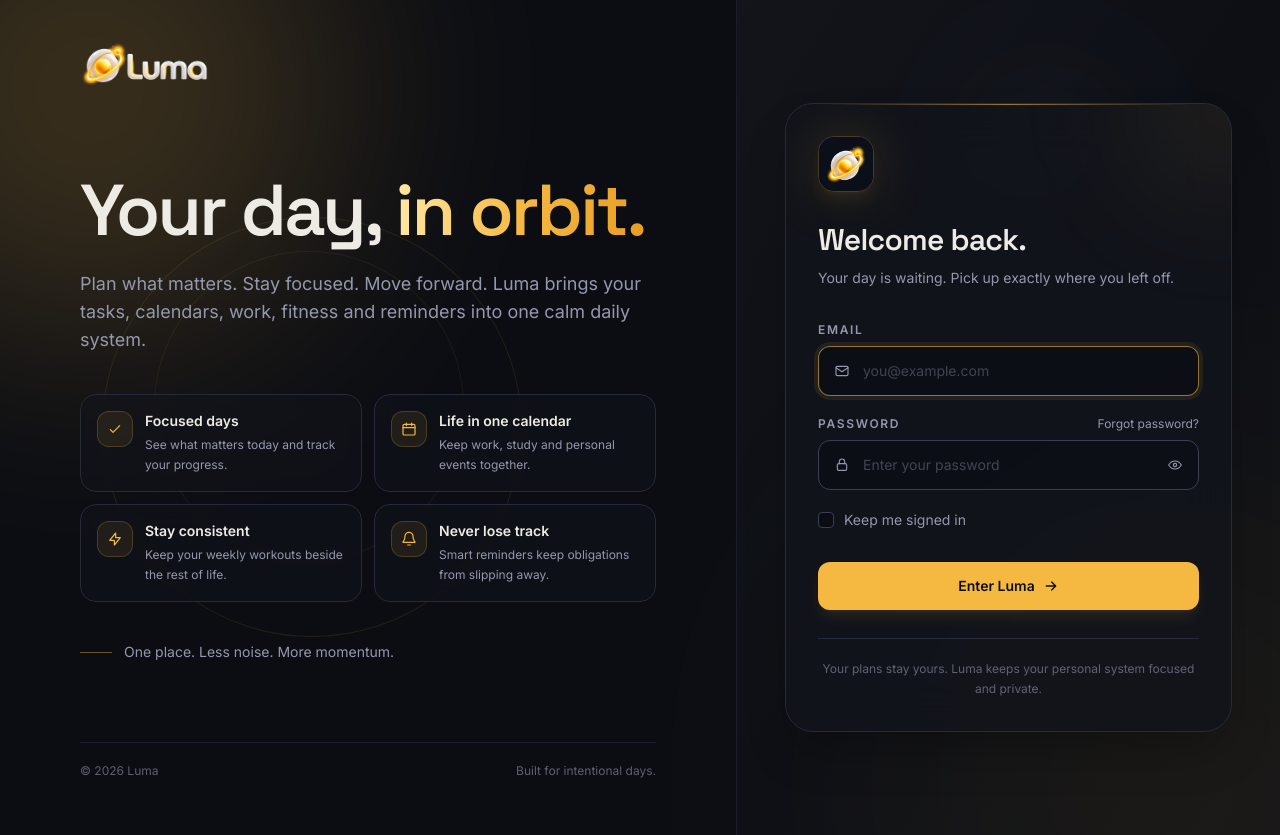
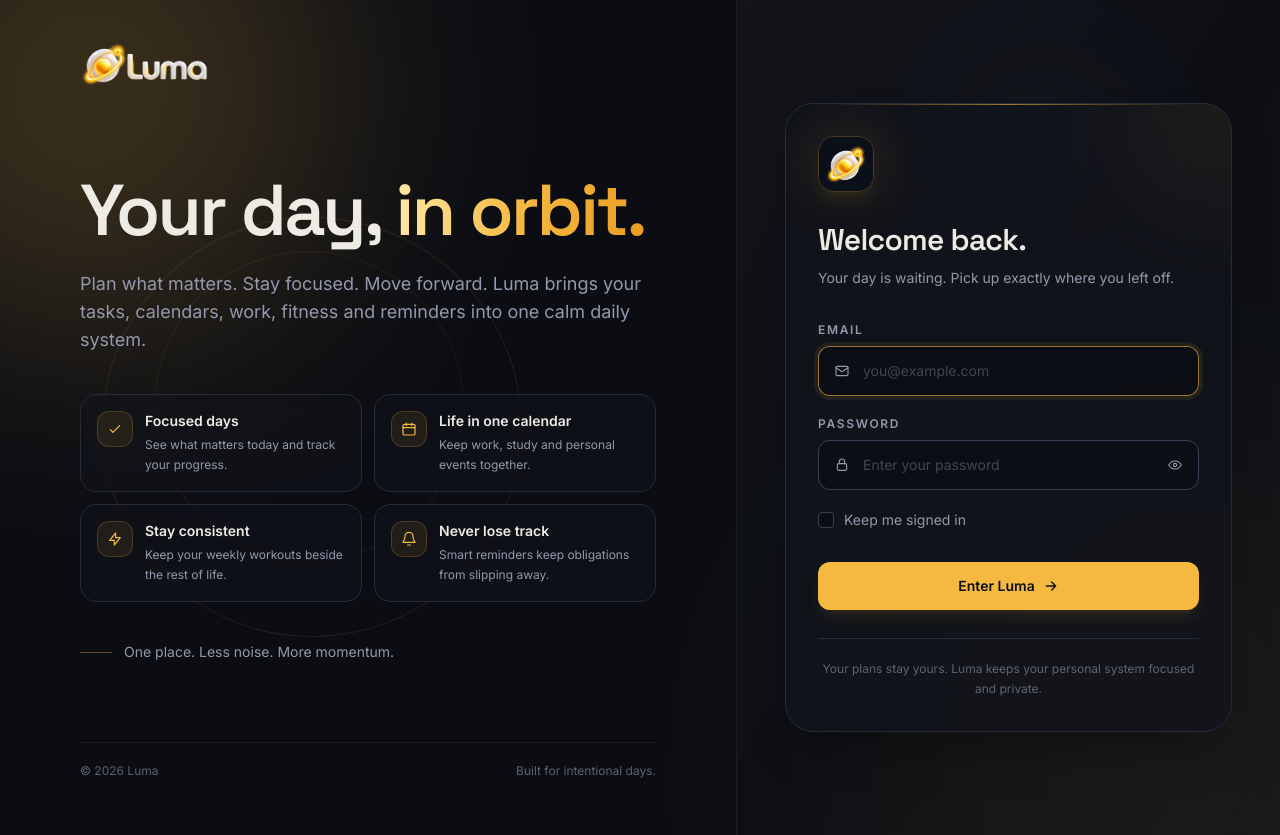
Before and after one commit to klisarov/luma, a Laravel app: page /login in a window 1280 px wide. Run offline with Laravel 12, Linux system fonts and the light colour scheme; style sheets or scripts are compiled from the project's sources; parts of the project's set-up code (start-up, migrations or seed data) failed here and were passed over.

Commit message:
remove reg and pswrd reset

```diff
--- a/resources/views/auth/login.blade.php
+++ b/resources/views/auth/login.blade.php
@@ -793,18 +793,6 @@
 
                                     @if (Route::has('password.request'))
 
-                                        <a
-                                            href="{{ route('password.request') }}"
-                                            class="
-                                                text-xs
-                                                text-muted
-                                                transition
-                                                hover:text-glow
-                                            "
-                                        >
-                                            Forgot password?
-                                        </a>
-
                                     @endif
 
                                 </div>
--- a/routes/auth.php
+++ b/routes/auth.php
@@ -4,9 +4,7 @@ use App\Http\Controllers\Auth\AuthenticatedSessionController;
 use App\Http\Controllers\Auth\ConfirmablePasswordController;
 use App\Http\Controllers\Auth\EmailVerificationNotificationController;
 use App\Http\Controllers\Auth\EmailVerificationPromptController;
-use App\Http\Controllers\Auth\NewPasswordController;
 use App\Http\Controllers\Auth\PasswordController;
-use App\Http\Controllers\Auth\PasswordResetLinkController;
 use App\Http\Controllers\Auth\VerifyEmailController;
 use Illuminate\Support\Facades\Route;
 
@@ -15,18 +13,6 @@ Route::middleware('guest')->group(function () {
         ->name('login');
 
     Route::post('login', [AuthenticatedSessionController::class, 'store']);
-
-    Route::get('forgot-password', [PasswordResetLinkController::class, 'create'])
-        ->name('password.request');
-
-    Route::post('forgot-password', [PasswordResetLinkController::class, 'store'])
-        ->name('password.email');
-
-    Route::get('reset-password/{token}', [NewPasswordController::class, 'create'])
-        ->name('password.reset');
-
-    Route::post('reset-password', [NewPasswordController::class, 'store'])
-        ->name('password.store');
 });
 
 Route::middleware('auth')->group(function () {
```
